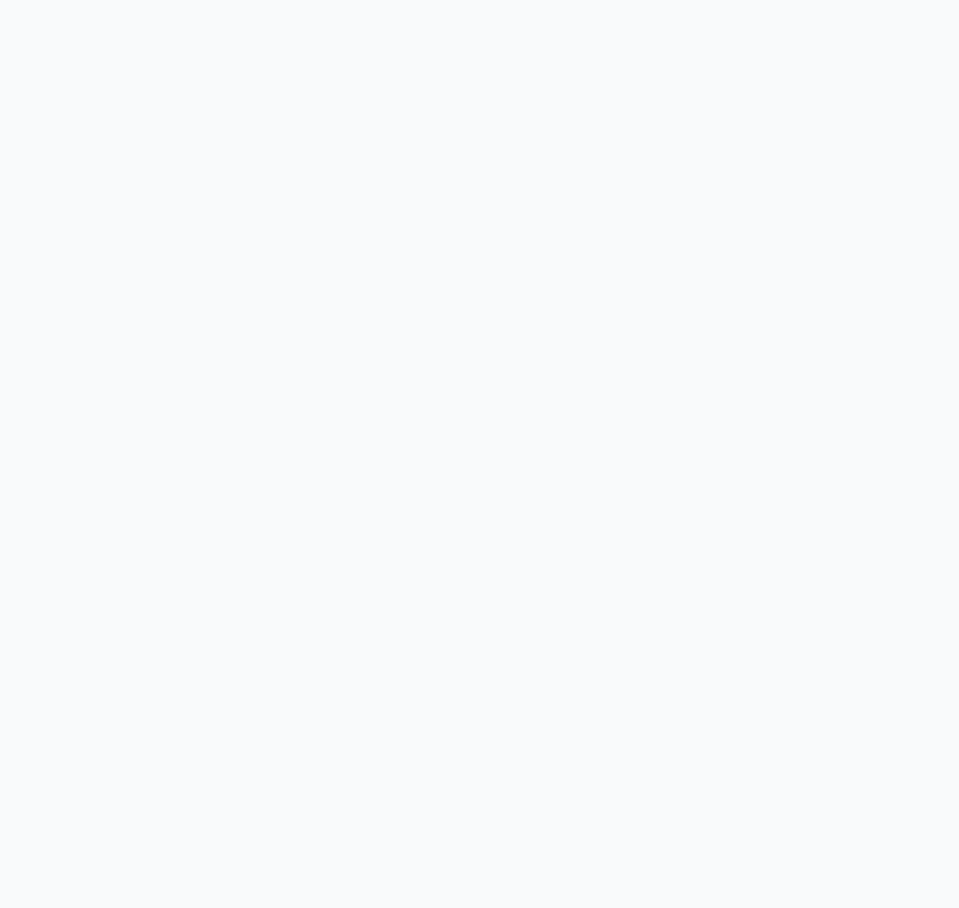
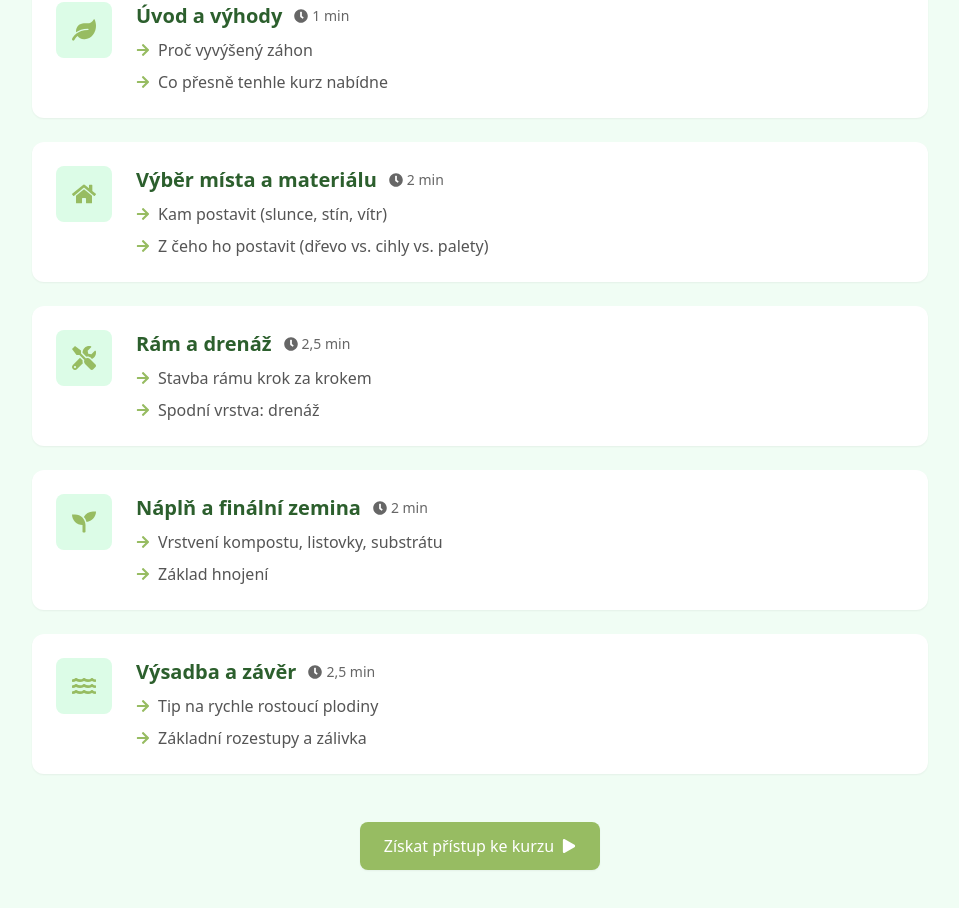
Before and after one commit to buchal95/flos-kurz, a React (Vite) app: page / in a window 1280 px wide. Shown: the part 1968-2876 px from the top of the page, without its empty margins (160-1119 px from the left). Before the commit the page ends 1714 px from the top, so only its background shows below. Built offline with nearby package versions, Linux system fonts and the light colour scheme.

Commit message:
Add Curriculum Section

```diff
--- a/src/App.tsx
+++ b/src/App.tsx
@@ -1,6 +1,6 @@
 import React from 'react';
 import { motion } from 'framer-motion';
-import { FaCheck, FaLeaf, FaHeart, FaBug, FaSun, FaHome, FaSeedling, FaPlay, FaShieldAlt } from 'react-icons/fa';
+import { FaCheck, FaLeaf, FaHeart, FaBug, FaSun, FaHome, FaSeedling, FaPlay, FaShieldAlt, FaClock, FaTools, FaSeedling as FaPlant, FaWater, FaArrowRight } from 'react-icons/fa';
 
 const Header = () => (
   <motion.header
@@ -178,12 +178,122 @@ const Benefits = () => {
   );
 };
 
+const Curriculum = () => {
+  const lessons = [
+    {
+      title: 'Úvod a výhody',
+      duration: '1 min',
+      icon: <FaLeaf />,
+      topics: [
+        'Proč vyvýšený záhon',
+        'Co přesně tenhle kurz nabídne'
+      ]
+    },
+    {
+      title: 'Výběr místa a materiálu',
+      duration: '2 min',
+      icon: <FaHome />,
+      topics: [
+        'Kam postavit (slunce, stín, vítr)',
+        'Z čeho ho postavit (dřevo vs. cihly vs. palety)'
+      ]
+    },
+    {
+      title: 'Rám a drenáž',
+      duration: '2,5 min',
+      icon: <FaTools />,
+      topics: [
+        'Stavba rámu krok za krokem',
+        'Spodní vrstva: drenáž'
+      ]
+    },
+    {
+      title: 'Náplň a finální zemina',
+      duration: '2 min',
+      icon: <FaPlant />,
+      topics: [
+        'Vrstvení kompostu, listovky, substrátu',
+        'Základ hnojení'
+      ]
+    },
+    {
+      title: 'Výsadba a závěr',
+      duration: '2,5 min',
+      icon: <FaWater />,
+      topics: [
+        'Tip na rychle rostoucí plodiny',
+        'Základní rozestupy a zálivka'
+      ]
+    }
+  ];
+
+  return (
+    <section className="py-20 bg-green-50">
+      <div className="max-w-7xl mx-auto px-4 sm:px-6 lg:px-8">
+        <div className="text-center max-w-3xl mx-auto mb-16">
+          <h2 className="text-3xl font-bold text-flos-dark mb-6">
+            Co se v kurzu naučíte?
+          </h2>
+          <p className="text-flos-gray text-lg">
+            Kompletní video průvodce založením vyvýšeného záhonu v 5 praktických lekcích
+          </p>
+        </div>
+        <div className="space-y-6 max-w-4xl mx-auto">
+          {lessons.map((lesson, index) => (
+            <motion.div
+              key={index}
+              initial={{ opacity: 0, y: 20 }}
+              whileInView={{ opacity: 1, y: 0 }}
+              transition={{ delay: index * 0.1 }}
+              className="bg-white rounded-xl p-6 shadow-sm hover:shadow-md transition-shadow"
+            >
+              <div className="flex items-start gap-6">
+                <div className="bg-green-100 p-4 rounded-lg text-flos-light text-2xl">
+                  {lesson.icon}
+                </div>
+                <div className="flex-1">
+                  <div className="flex items-center gap-3 mb-2">
+                    <h3 className="text-xl font-semibold text-flos-dark">{lesson.title}</h3>
+                    <div className="flex items-center gap-1 text-flos-muted">
+                      <FaClock className="text-sm" />
+                      <span className="text-sm">{lesson.duration}</span>
+                    </div>
+                  </div>
+                  <ul className="space-y-2">
+                    {lesson.topics.map((topic, topicIndex) => (
+                      <li key={topicIndex} className="flex items-center gap-2 text-flos-gray">
+                        <FaArrowRight className="text-flos-light text-sm flex-shrink-0" />
+                        {topic}
+                      </li>
+                    ))}
+                  </ul>
+                </div>
+              </div>
+            </motion.div>
+          ))}
+        </div>
+        <motion.div
+          initial={{ opacity: 0, y: 20 }}
+          whileInView={{ opacity: 1, y: 0 }}
+          className="mt-12 text-center"
+        >
+          <button className="btn-primary inline-flex items-center gap-2">
+            <span>Získat přístup ke kurzu</span>
+            <FaPlay className="text-sm" />
+          </button>
+        </motion.div>
+      </div>
+    </section>
+  );
+};
+
 const App = () => {
   return (
     <div className="min-h-screen">
       <Header />
       <Hero />
       <Benefits />
+      <Curriculum />
     </div>
   );
 };
```
